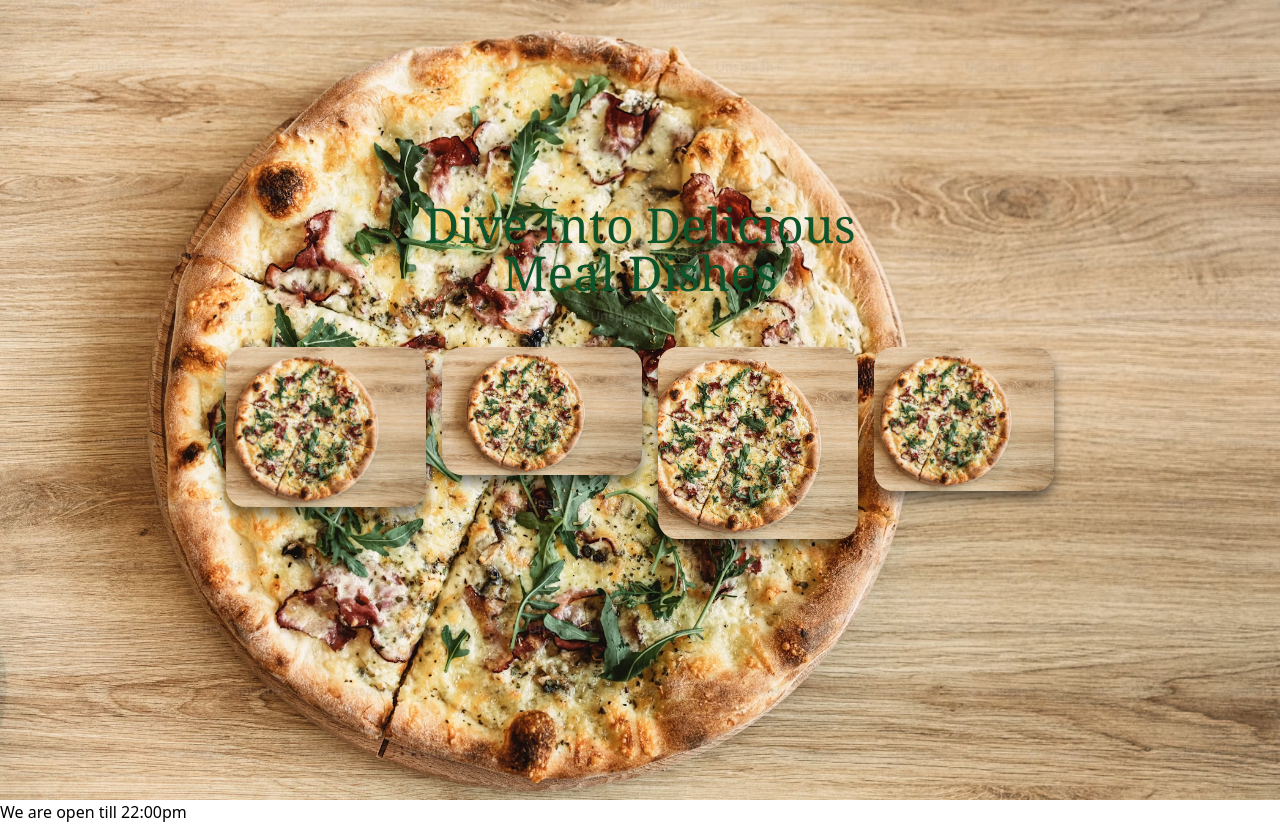
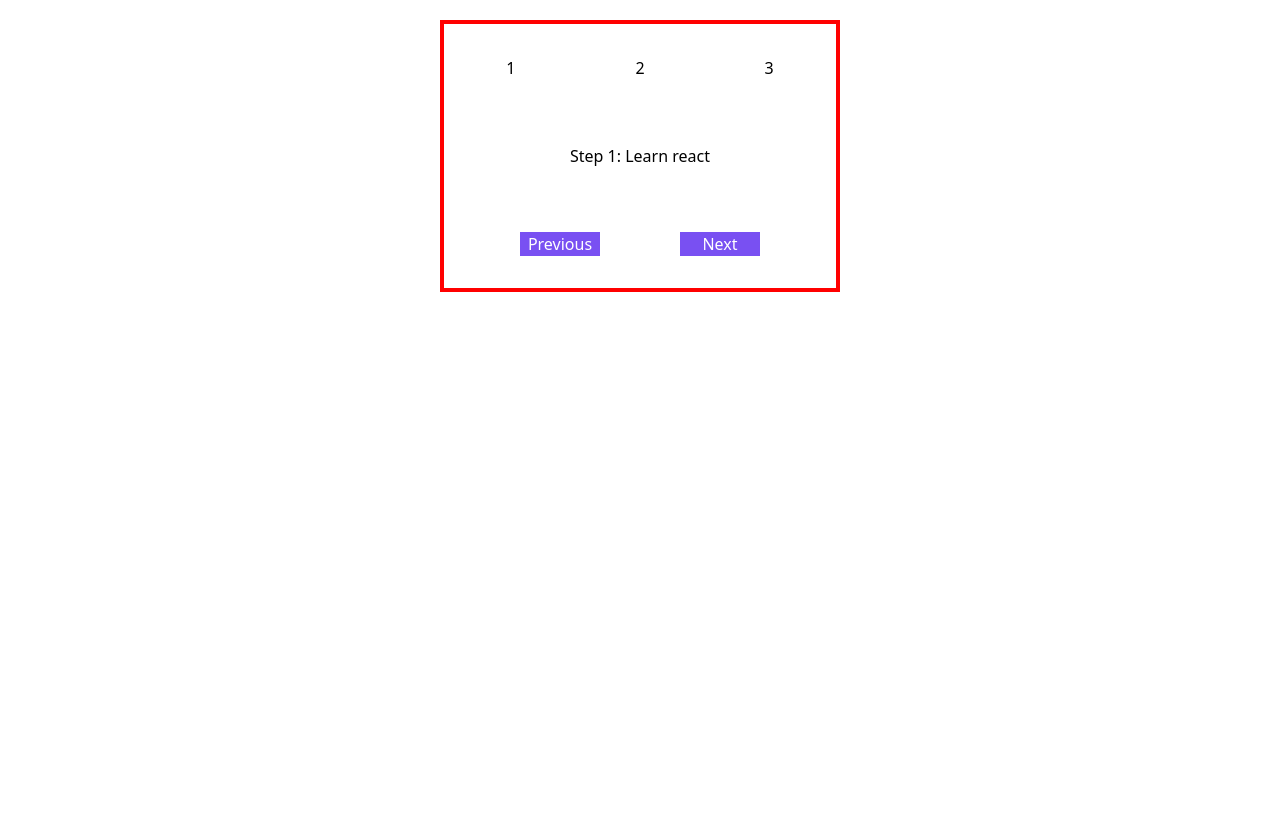
Before and after one commit to MashobTechie/ReactClass, a React (Vite) app: page / in a window 1280 px wide. After the commit the page ends 800 px from the top, so only its background shows below. Built offline with nearby package versions, Linux system fonts and the light colour scheme.

Commit message:
State Management: Intro, Evenet Handling,Building a steps component

```diff
--- /dev/null
+++ b/src/components/Steps.jsx
@@ -0,0 +1,97 @@
+/* eslint-disable react-hooks/rules-of-hooks */
+ import React, { useState } from 'react'
+import '../styles/style.css'
+
+// function handlePreviuos() {
+//     alert('Previous')
+// }
+const messages = [
+    'Learn react',
+    'Apply for jobs',
+    'Invest your new income'
+]
+
+// useState, useReducer -- Hooks
+
+
+const Steps = () => {
+    // let arr = useState()
+    // console.log(arr);
+
+    // const [step, useStep] = 1;
+    // const step = 1
+    const [step, useStep] = useState(1)
+
+
+
+
+
+    return (
+        <div style={{
+            width: '400px',
+            padding: '2em',
+            backgroundColor: 'white',
+            margin: '20px auto',
+            display: 'flex',
+            flexDirection: 'column',
+            gap: '4rem',
+            border: '4px solid red',
+            justifyContent: 'space-around',
+            alignItems: 'center',
+        }}>
+
+            <div className="numbers" style={{
+                display: 'flex',
+                gap: ' 120px'
+            }}>
+                <div className={`${step >= 1 ? 'active' : ''}`}>1</div>
+                <div className={`${step >= 2 ? 'active' : ''}`}>2</div>
+                <div className={`${step >= 3 ? 'active' : ''}`}>3</div>
+            </div>
+
+
+            <p className="message">Step {step}: {messages[step - 1]}  </p>
+
+            <div className="buttons" style={{
+                display: 'flex',
+                alignItems: 'center',
+                gap: '80px'
+            }}>
+                <button style={{
+                    backgroundColor: '#7950f2',
+                    color: '#fff',
+                    width: '80px'
+
+                }} onClick={() => {
+                    useStep((prevStep) => {
+                        if (prevStep === 1) {
+                            return 3
+                        } else {
+                            return prevStep - 1
+                        }
+                    })
+                }} >Previous</button>
+                <button
+                    style={{
+                        backgroundColor: '#7950f2',
+                        color: '#fff',
+                        width: '80px'
+                    }}
+                    onClick={() => {
+                        useStep((prevStep) => {
+                            if (prevStep === 3) {
+                                return 1
+                            } else {
+                                return prevStep + 1
+                            }
+                        })
+                    }}
+
+
+                >Next</button>
+            </div>
+        </div>
+    )
+}
+
+export default Steps
--- a/src/pages/Home.jsx
+++ b/src/pages/Home.jsx
@@ -4,16 +4,22 @@ import Hero from '../components/Hero'
 import Menu from '../components/Menu'
 import OurCulture from '../components/OurCulture'
 import Footer from '../components/Footer'
-
+import Steps from '../components/Steps'
 
 const Home = () => {
     return (
         <>
+            {/* REACT FUNDAMENTALS & TAILWIND CSS STYLING */}
             {/* <Navbar /> */}
-            <Hero />
+            {/* <Hero /> */}
             {/* <Menu /> */}
             {/* <OurCulture /> */}
-            <Footer />
+            {/* <Footer /> */}
+
+            {/* STATE MANAGEMENT< FORM HANDLING */}
+<Steps/>
+
+
 
         </>
     )
--- /dev/null
+++ b/src/styles/style.css
@@ -0,0 +1,5 @@
+:active{
+
+    color: red;
+
+}
```
Also changed, not shown: TeachingDocs.txt.
